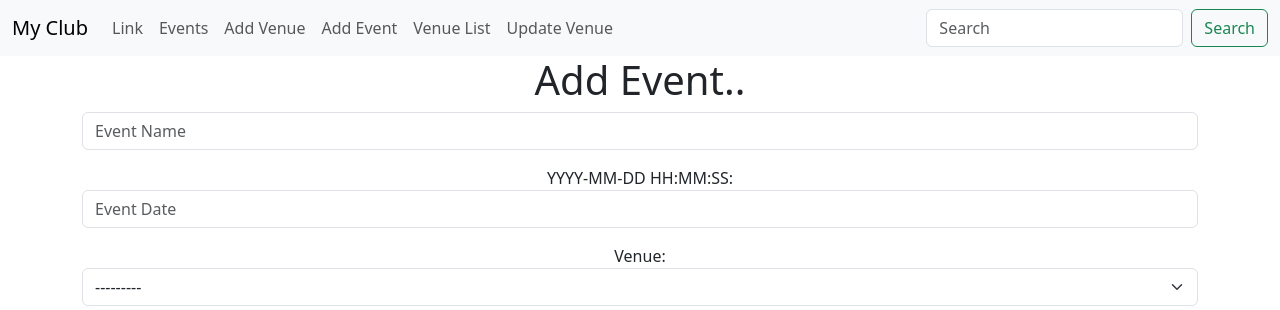
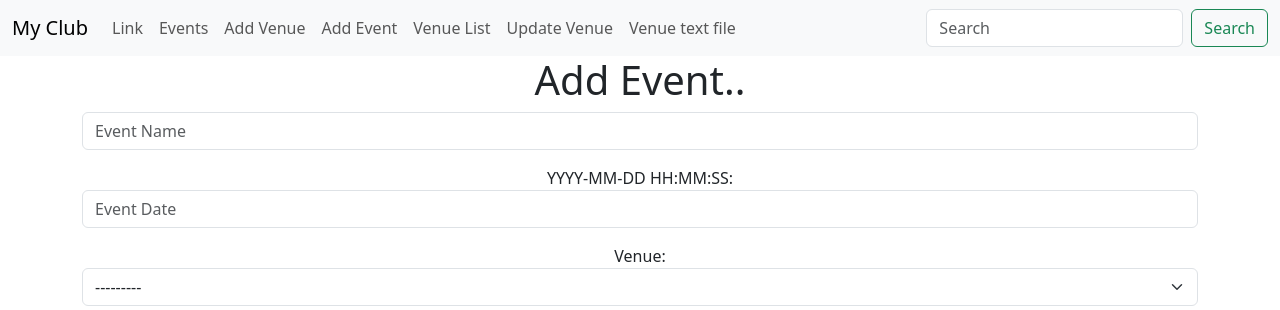
Before and after one commit to suraj-2021/django-eventmanagement_app, a Django app: page /add_event/ in a window 1280 px wide. Shown: the top 310 px of the page. Run offline with Django 4.2, Linux system fonts and the light colour scheme; data comes from the database, SQL or seed files in the repository.

Commit message:
Dynamically generated Text file, and downloaded data from database

```diff
--- a/events/templates/events/navbar.html
+++ b/events/templates/events/navbar.html
@@ -30,6 +30,10 @@
             <a class="nav-link" href="{%url 'update-venue' 1  %}"> Update Venue</a>
           </li>
 
+          <li class="nav-item">
+            <a class="nav-link" href="{%url 'venue-text' %}"> Venue text file</a>
+          </li>
+
         </ul>
         <form class="d-flex" method = POST action = "{%url 'search-venues'%}">
             {%csrf_token%}
--- a/events/urls.py
+++ b/events/urls.py
@@ -20,4 +20,5 @@
      path('add_event/', views.add_event, name = 'add-event'),
      path('delete_event/<event_id>', views.delete_event, name = 'delete-event'),
      path('delete_venue/<venue.id', views.delete_venue, name = 'delete-venue'),
+     path('venue_text/', views.venue_text, name = 'venue-text'),
 ]
--- a/events/views.py
+++ b/events/views.py
@@ -5,7 +5,30 @@
 from django.http import HttpResponseRedirect
 from .models import Event, Venue
 from.forms import VenueForm, EventForm
+from django.http import HttpResponse
 # Create your views here.
+def venue_text (request):
+    response = HttpResponse(content_type ='text/plain')
+    response['Content-Disposition'] = 'attachment; finename = venues.txt'
+
+    venues = Venue.objects.all()
+
+    #create a blank list
+    lines = [    ]
+
+    #loop through and output
+    for venue in venues:
+        lines.append(f'{venue.name}\n {venue.address}\n {venue.phone}\n {venue.email_address}\n')
+
+
+   # lines = ["This is line 1 \n",
+    #         "This is a line 2\n",
+     #        "Thsi is line 3\n",
+      #       ]
+
+    #write to textfile
+    response.writelines(lines)
+    return  response
 
 def delete_venue(request, venue_id):
    venue = Venue.objects.get(pk=venue_id)
```
